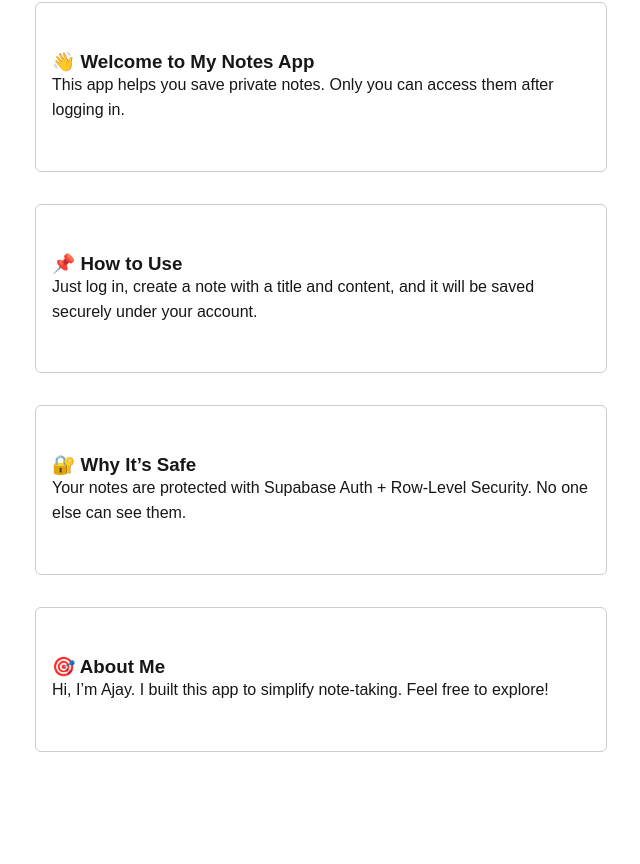
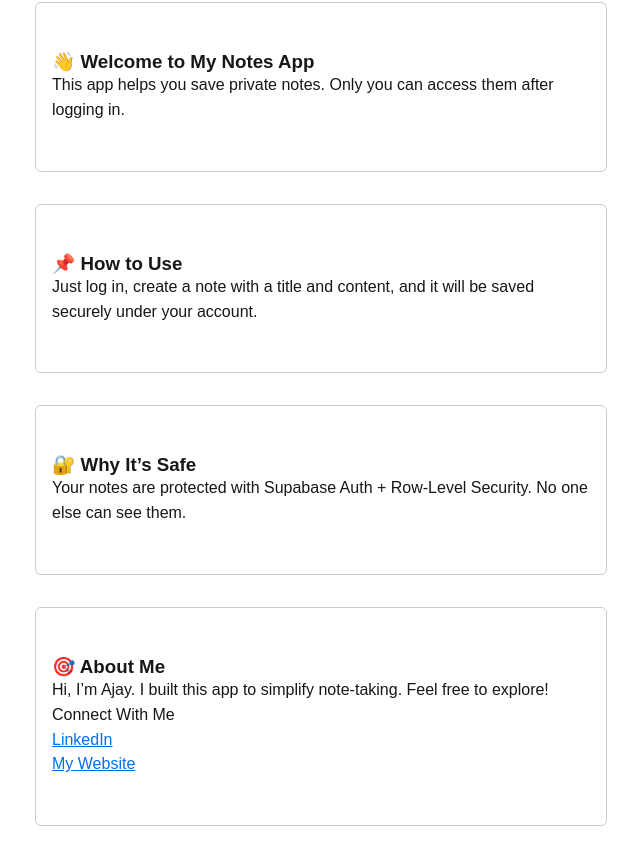
Before and after one commit to ajayshsh7/Supabase-notes-app, a Next.js app: page / in a window 1280 px wide. Shown: the part 250-1114 px from the top of the page, without its empty margins (319-959 px from the left). Built offline with nearby package versions, Linux system fonts and the light colour scheme; no server answers.

Commit message:
adding  social links

```diff
--- a/src/app/page.module.css
+++ b/src/app/page.module.css
@@ -45,3 +45,7 @@
   border-radius: 6px;
   margin-block: 2rem;
 }
+.link {
+  color: #0070f3;
+  text-decoration: underline;
+}
--- a/src/app/page.tsx
+++ b/src/app/page.tsx
@@ -5,6 +5,7 @@ import { supabase } from '../../lib/supabaseClient'
 import styles from "./page.module.css"
 import Link from 'next/link'
 import { useRouter } from 'next/navigation'
+import ReactMarkdown from "react-markdown";
 
 const demoNotes = [
   {
@@ -25,7 +26,7 @@ const demoNotes = [
   {
     id: 4,
     title: "🎯 About Me",
-    content: "Hi, I’m Ajay. I built this app to simplify note-taking. Feel free to explore!",
+    content: "Hi, I’m Ajay. I built this app to simplify note-taking. Feel free to explore! \n\n Connect With Me \n\n [LinkedIn](https://linkedin.com/in/ajay-kumarsharma/) \n\n [My Website](https://ajay-sharma.in/)",
   }
 ]
 
@@ -81,7 +82,17 @@ export default function HomePage() {
           {demoNotes.map(note => (
             <li key={note.id} className={styles.noteItem}>
               <h3>{note.title}</h3>
-              <p>{note.content}</p>
+              <ReactMarkdown components={{
+        a: ({ node, ...props }) => (
+          <a
+            {...props}
+            className={styles.link}
+            target="_blank"
+            rel="noopener noreferrer"
+          />
+        ),
+      }}
+    >{note.content}</ReactMarkdown>
             </li>
           ))}
         </ul>
```
